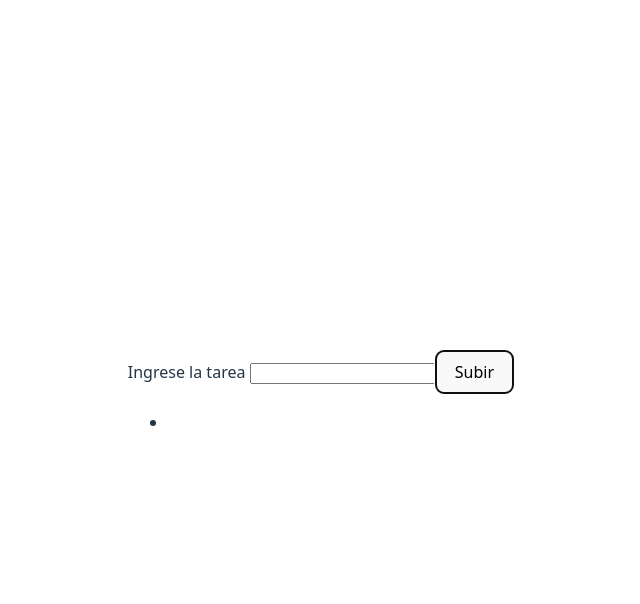
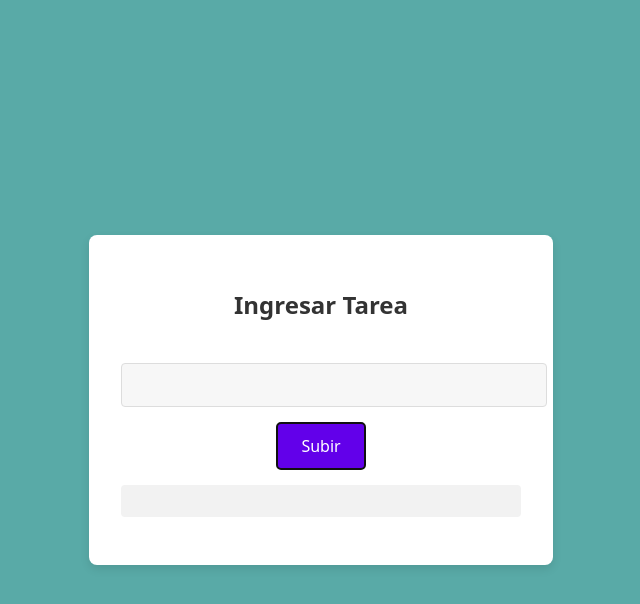
Before and after one commit to Cristian-Bautista/pv_tp3_Grupo5, a React (Vite) app in the folder tp3-pv-grupo5/: page / in a window 1280 px wide. Both pictures are taken after a click on the button "Subir". Shown: the top 604 px of the page, without its empty margins (319-959 px from the left). Built offline with nearby package versions, Linux system fonts and the light colour scheme.

Commit message:
estilo de la lista de tarea [Anahi Soruco]

```diff
--- a/tp3-pv-grupo5/src/components/ListaTarea.jsx
+++ b/tp3-pv-grupo5/src/components/ListaTarea.jsx
@@ -1,5 +1,6 @@
 import React, { useState } from 'react'
 import InputTarea from './InputTarea';
+import './listaTarea.css';
 
 const ListaTarea = () => {
     const guardar = (nuevaTarea)=>{
@@ -8,15 +9,14 @@ const ListaTarea = () => {
     }
     const [tareas, setTareas] = useState([]);
     return (
-    <div>
-        <InputTarea guardar={guardar}/>
-        <ul>
-            {
-                tareas.map((elemento, index) => (
-                    <li key={index}>{elemento}</li>
-                ))
-            }
-        </ul>
+    <div className='listaTarea'>
+        <h2>Ingresar Tarea</h2>
+      <InputTarea guardar={guardar} />
+      <ul className="Fondo">
+        {tareas.map((elemento, index) => (
+          <li className="tarea" key={index}>{elemento}</li>
+        ))}
+      </ul>
     </div>
   )
 }
--- /dev/null
+++ b/tp3-pv-grupo5/src/components/listaTarea.css
@@ -0,0 +1,66 @@
+body {
+  background-color: #59aaa7;
+  margin: 0;
+  height: 100vh;
+  display: flex;
+  justify-content: center;
+  align-items: center;
+  color: white;
+}
+
+.listaTarea {
+  background-color: #fff;
+  padding: 2rem;
+  border-radius: 8px;
+  box-shadow: 0px 4px 10px rgba(0, 0, 0, 0.1);
+  width: 400px;
+  text-align: center;
+}
+
+.listaTarea h2 {
+  color: #333;
+  font-size: 1.5rem;
+  margin-bottom: 1rem;
+}
+
+input[type="text"] {
+  padding: 0.75rem;
+  width: 100%;
+  border-radius: 4px;
+  border: 1px solid #ddd;
+  margin-bottom: 1rem;
+  background-color: #f7f7f7;
+  font-size: 1rem;
+  color: #333;
+}
+
+button {
+  background-color: #6200ea;
+  color: white;
+  padding: 0.75rem 1.5rem;
+  border-radius: 4px;
+  border: none;
+  font-size: 1rem;
+  cursor: pointer;
+  transition: background-color 0.3s ease;
+}
+
+.Fondo {
+  list-style-type: none;
+  padding: 0;
+}
+
+.tarea {
+  background-color: #f2f2f2;
+  padding: 1rem;
+  margin-bottom: 0.5rem;
+  border-radius: 4px;
+  color: #333;
+  text-align: left;
+  font-size: 1rem;
+}
+
+.tarea:hover {
+  background-color: #e6e6e6;
+  cursor: pointer;
+}
```
